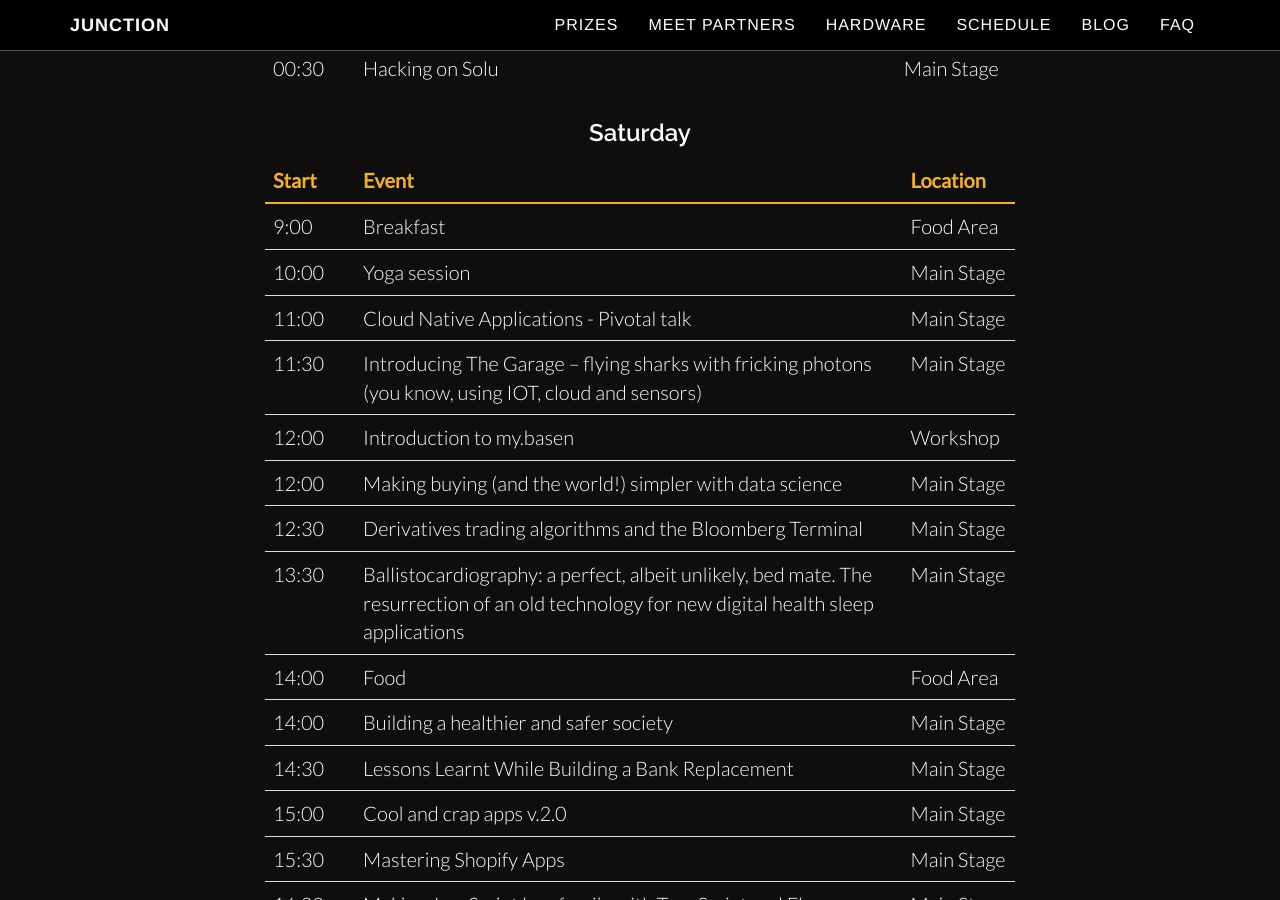
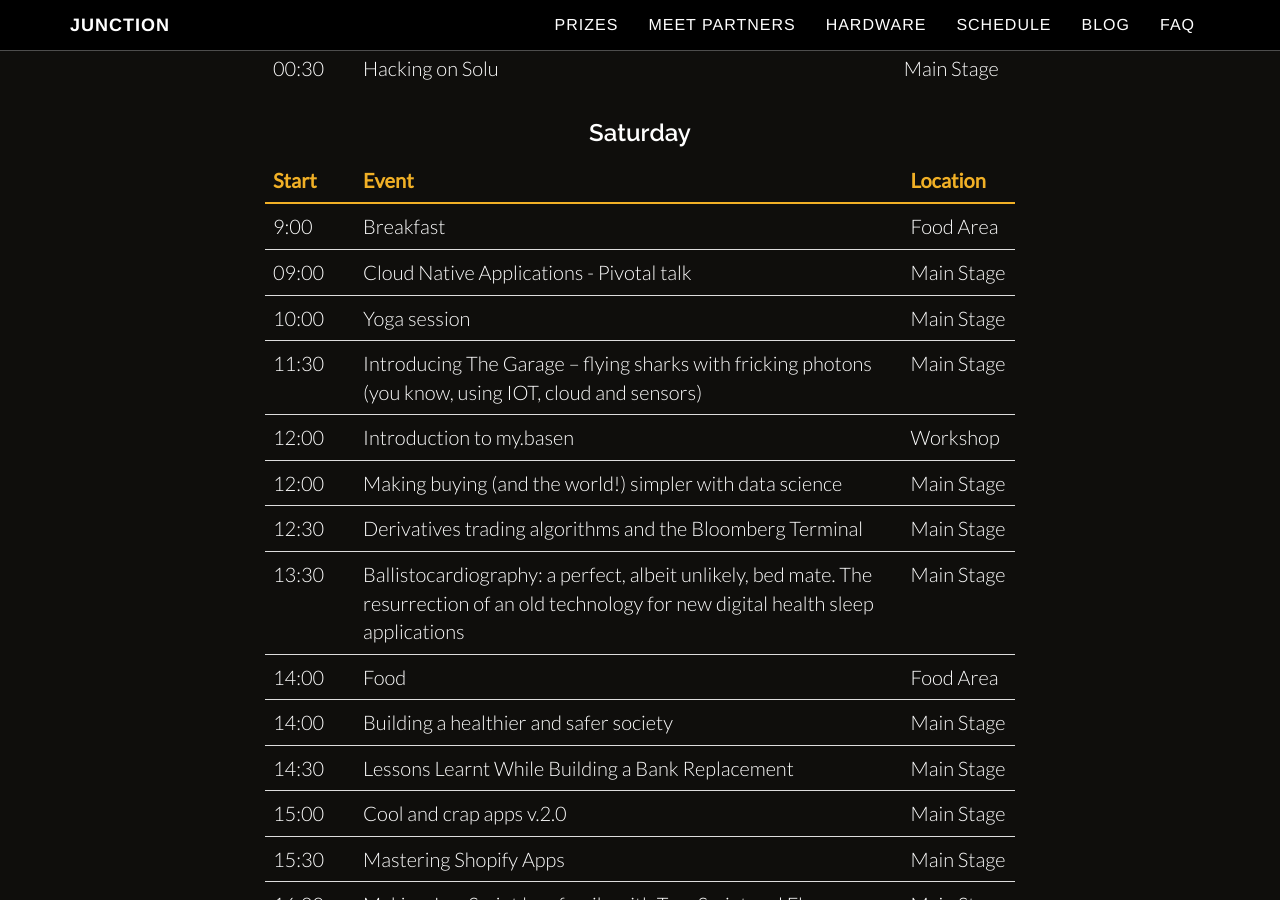
Before and after one commit to junctionasia/junctionasia.github.io, a Jekyll site: the page built from schedule.html, in a window 1280 px wide and 900 px high, scrolled down 1164 px. Built offline with Jekyll 4.4.1, drawn with Linux system fonts in a browser that asks for light colours; nearby versions of some CDN libraries.

Commit message:
put pivotal back to 9am

```diff
--- a/schedule.html
+++ b/schedule.html
@@ -43,10 +43,10 @@
                         <tr><td>Start</td><td>Event</td><td>Location</td></tr>
                     </thead>
                     <tbody>
-                        <tr><td>9:00</td> <td>Breakfast</td><td>Food Area</td></tr>
+                        <tr><td>9:00</td><td>Breakfast</td><td>Food Area</td></tr>
+                        <tr><td>09:00</td><td>Cloud Native Applications - Pivotal talk</td><td>Main Stage</td></tr>
                         <tr><td>10:00</td><td>Yoga session</td><td>Main Stage</td></tr>
-                        <tr><td>11:00</td> <td>Cloud Native Applications - Pivotal talk</td><td>Main Stage</td></tr>
-                        <tr><td>11:30</td> <td>Introducing The Garage – flying sharks with fricking photons (you know, using IOT, cloud and sensors)</td><td>Main Stage</td></tr>
+                        <tr><td>11:30</td><td>Introducing The Garage – flying sharks with fricking photons (you know, using IOT, cloud and sensors)</td><td>Main Stage</td></tr>
                         <tr><td>12:00</td><td>Introduction to my.basen</td><td>Workshop</td></tr>
 						<tr><td>12:00</td><td>Making buying (and the world!) simpler with data science</td><td>Main Stage</td></tr>
                         <tr><td>12:30</td><td>Derivatives trading algorithms and the Bloomberg Terminal</td><td>Main Stage</td></tr>
```
